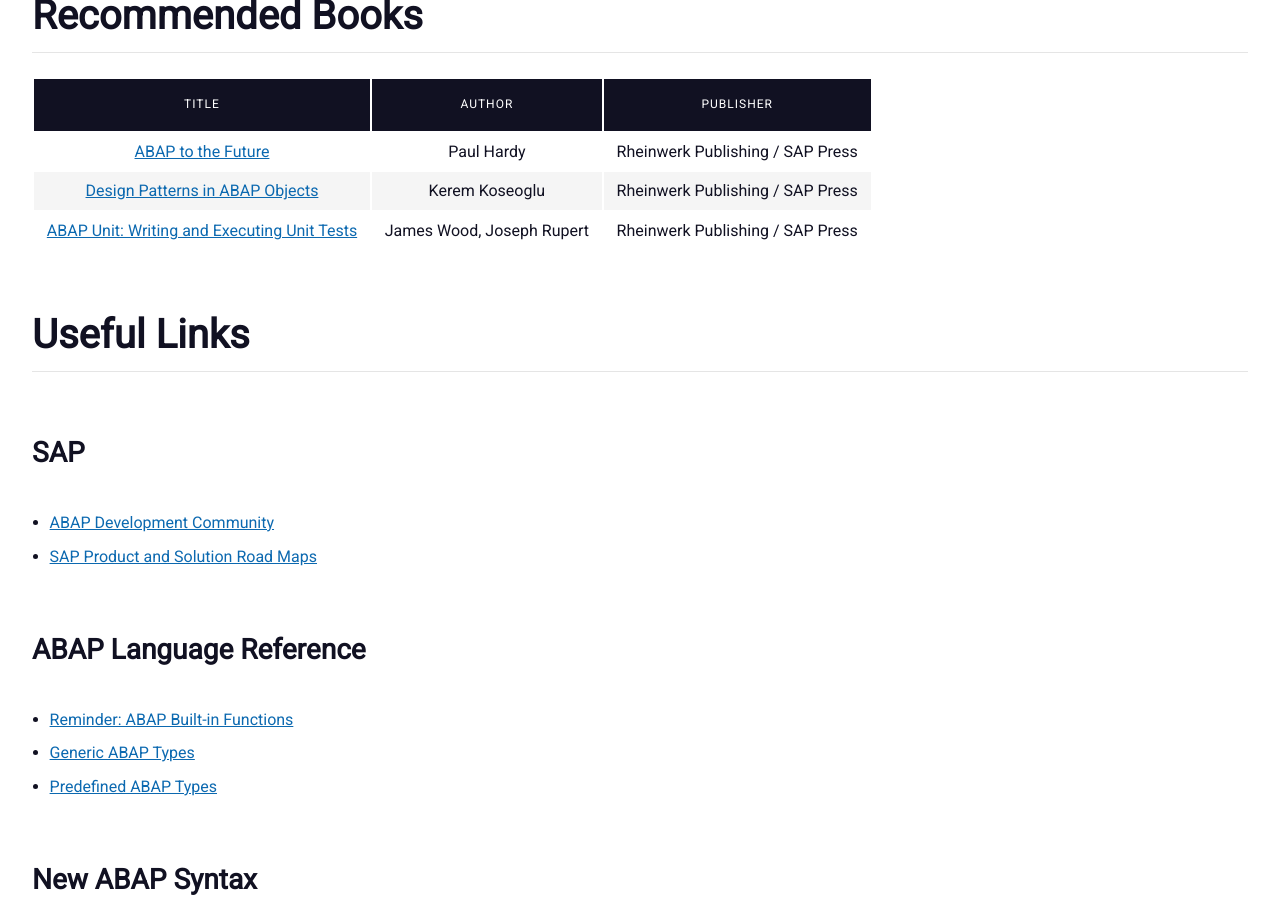
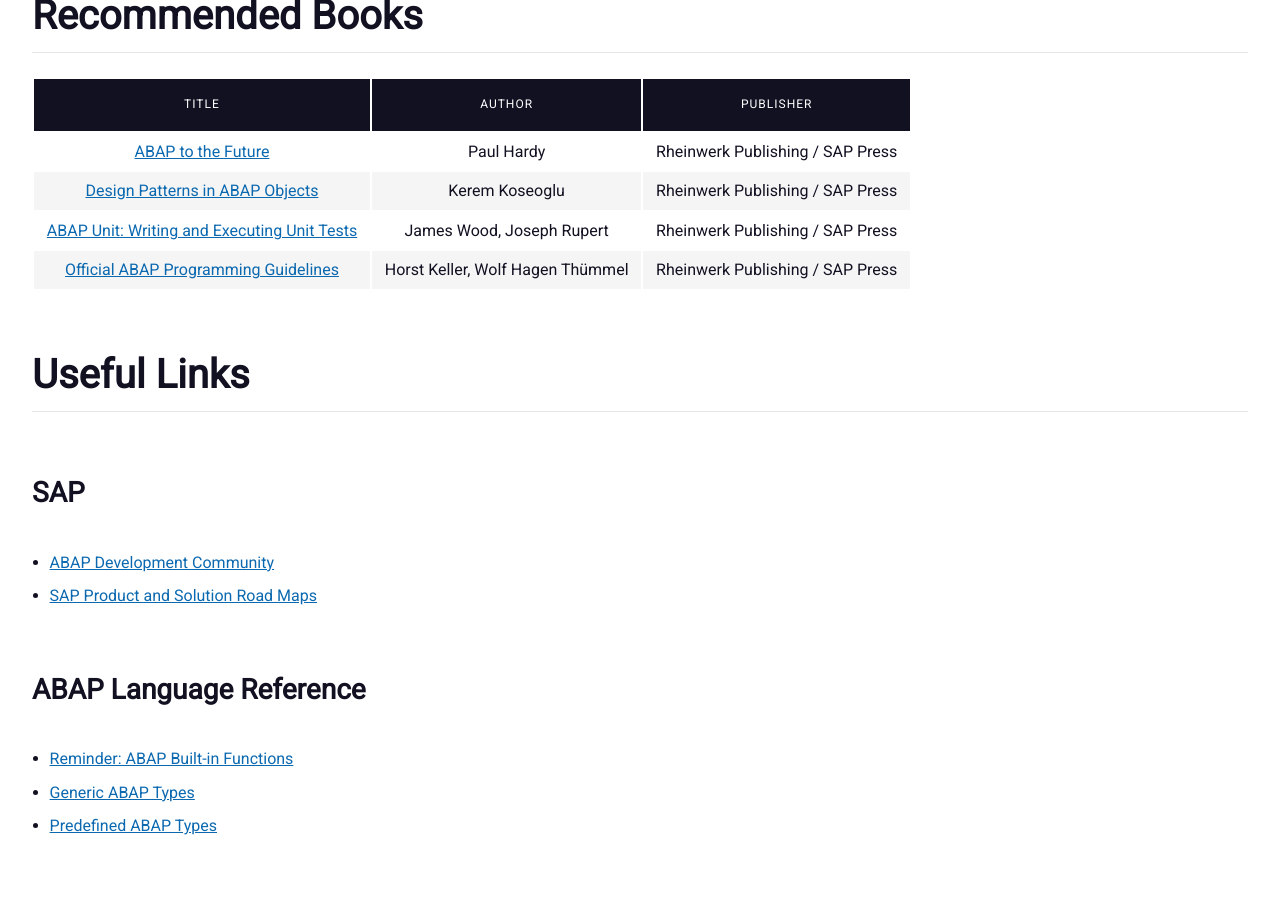
Before and after one commit to shruti170901/hola.github.io, a Jekyll site: the page built from abap/index.md, in a window 1280 px wide and 900 px high, scrolled down 1120 px. Built offline with Jekyll 4.4.1, drawn with Linux system fonts in a browser that asks for light colours.

Commit message:
Added book programming guidelines

```diff
--- a/abap/index.md
+++ b/abap/index.md
@@ -30,6 +30,7 @@ description: ABAP is a high-level programming language for SAP Application Serve
 | [ABAP to the Future](https://www.sap-press.com/abap-to-the-future_4161/) | Paul Hardy | Rheinwerk Publishing / SAP Press |
 | [Design Patterns in ABAP Objects](https://www.sap-press.com/design-patterns-in-abap-objects_4277/) | Kerem Koseoglu | Rheinwerk Publishing / SAP Press |
 | [ABAP Unit: Writing and Executing Unit Tests](https://www.sap-press.com/abap-unit-writing-and-executing-unit-tests_4298/) | James Wood, Joseph Rupert | Rheinwerk Publishing / SAP Press |
+| [Official ABAP Programming Guidelines](https://www.sap-press.com/official-abap-programming-guidelines_2093/) | Horst Keller, Wolf Hagen Thümmel | Rheinwerk Publishing / SAP Press |
 
 # Useful Links
 
```
